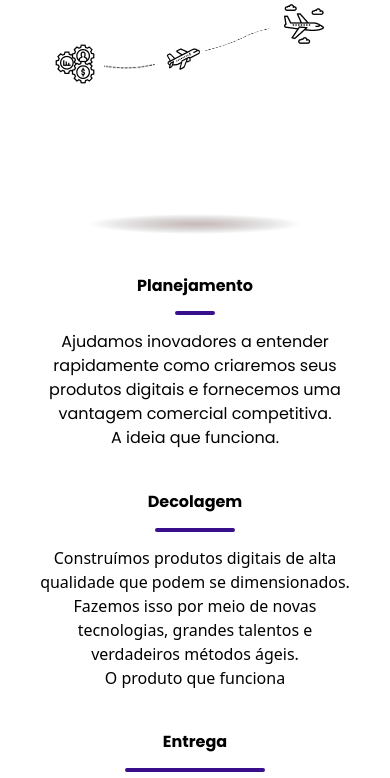
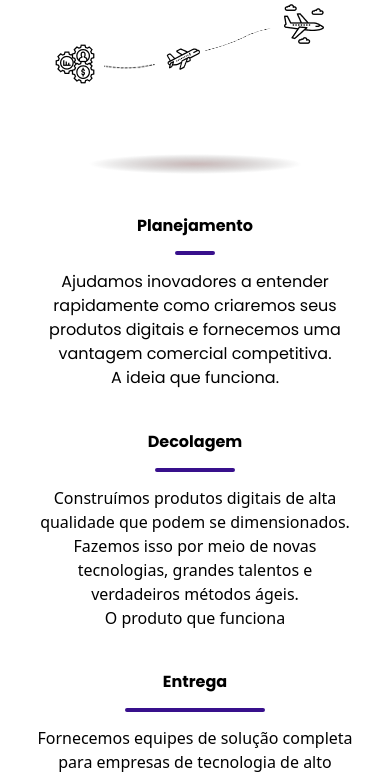
Before and after one commit to CaioRasera/Honors, a React (Create React App) app: page / in a window 390 px wide. Shown: the part 3201-3979 px from the top of the page. Built offline with nearby package versions, Linux system fonts and the light colour scheme.

Commit message:
Tamanhos ajustados

```diff
--- a/src/components/PDE.jsx
+++ b/src/components/PDE.jsx
@@ -86,9 +86,9 @@ function PDE() {
                             m-auto
                             flex
                             justify-center
-                            mt-[60px]
+                            mt-[0px]
                             md:mt-0
-                            lg:w-[513.388px]
+                            lg:w-[550.388px]
                             lg:h-[59.259px]
                             lg:ml-[45%]
                             lg:mt-[100px]
```
